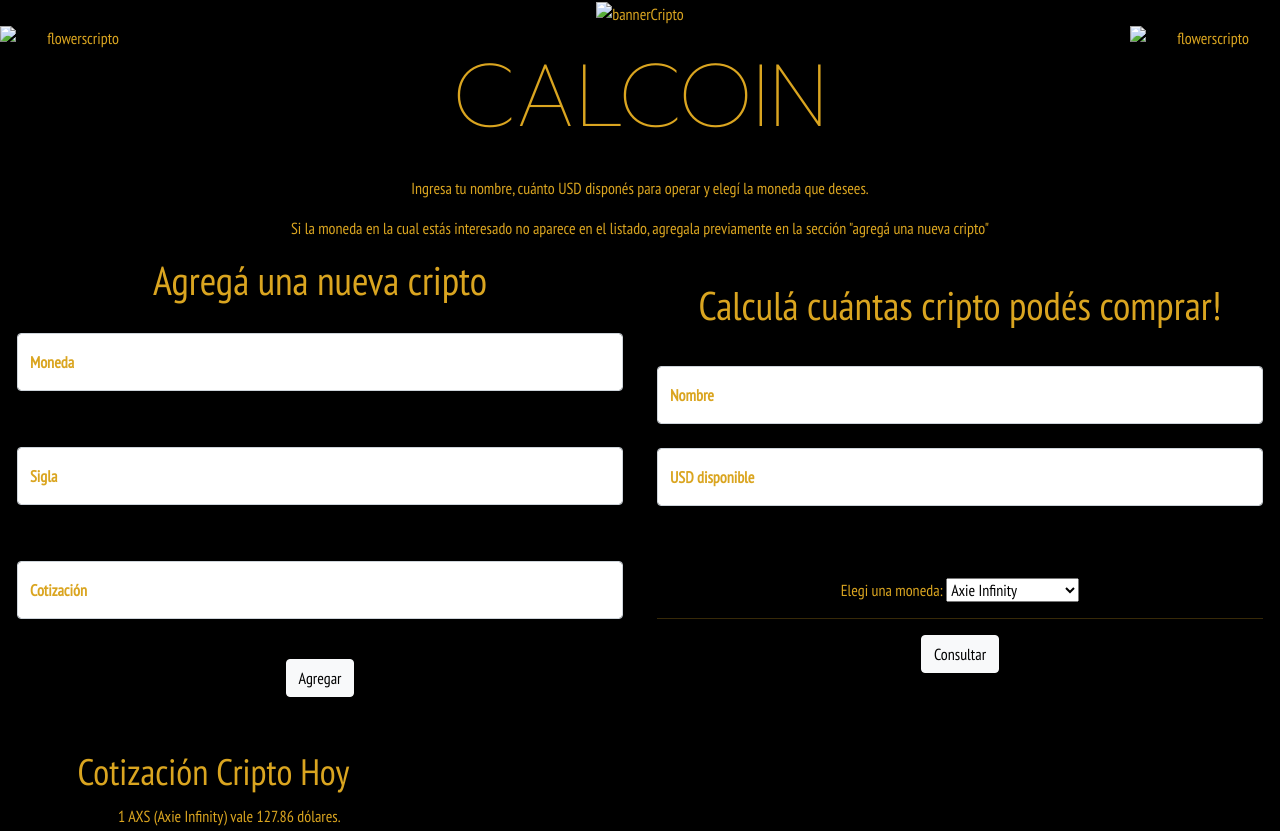
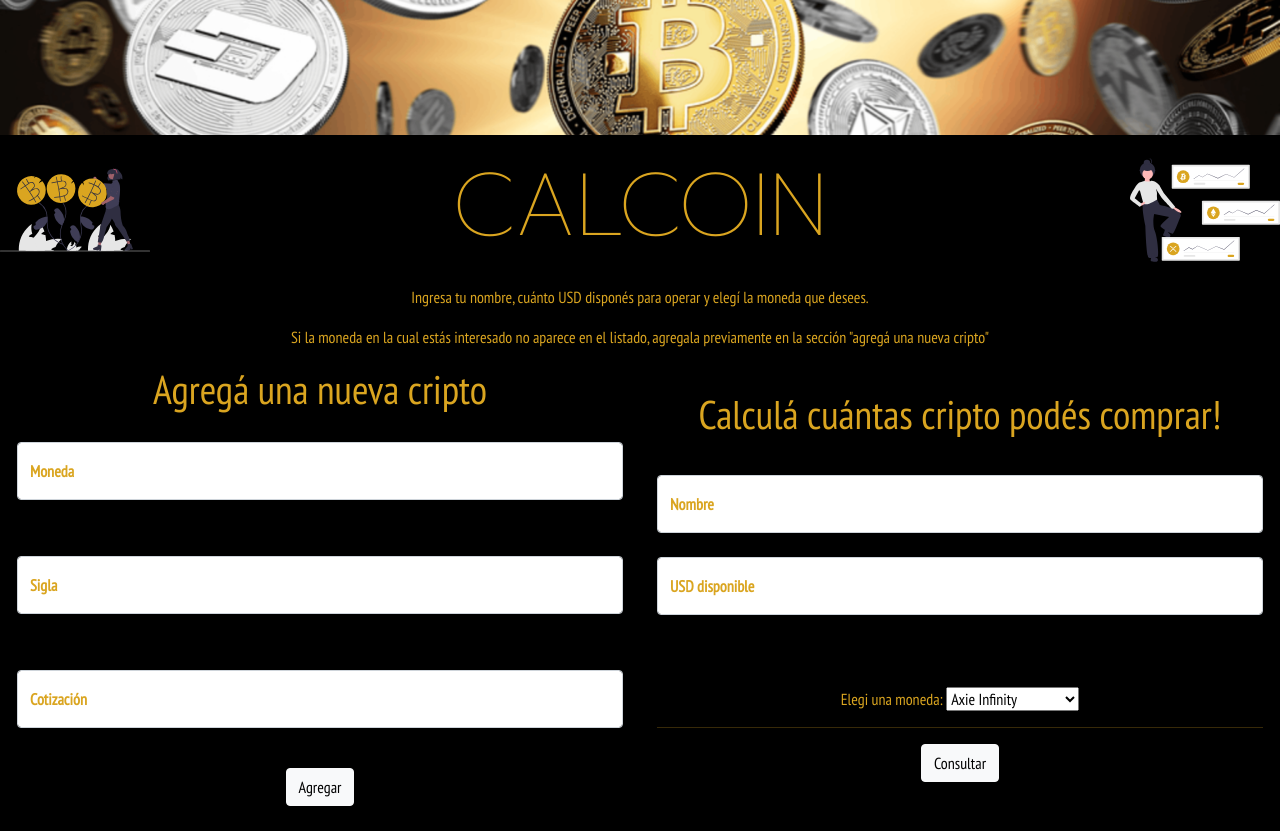
Before and after one commit to lotero1212/proyectoJS, a plain HTML site: page index.html in a window 1280 px wide. Shown: the top 831 px of the page. Drawn offline with nearby package versions, Linux system fonts and the light colour scheme; the site is published under a folder, as on GitHub Pages, so addresses that start at the root find nothing; no server answers.

Commit message:
corrección imagenes

```diff
--- a/index.html
+++ b/index.html
@@ -33,7 +33,7 @@
   </head>
   <header>
     <img
-      src="/img/bannerNew.png"
+      src="img/bannerNew.png"
       class="img-responsive"
       alt="bannerCripto"
       id="bannerCripto"
@@ -43,7 +43,7 @@
     <div class="row">
       <div class="col" id="mobile-display">
         <img
-          src="/img/undraw_crypto_flowers_re_dyqo.svg"
+          src="img/undraw_crypto_flowers_re_dyqo.svg"
           alt="flowerscripto"
           class="img-responsive"
           id="crypto-IMG1"
@@ -54,7 +54,7 @@
       </div>
       <div class="col" id="mobile-display">
         <img
-          src="/img/undraw_crypto_portfolio_2jy5.svg"
+          src="img/undraw_crypto_portfolio_2jy5.svg"
           alt="flowerscripto"
           class="img-responsive"
           id="crypto-IMG2"
@@ -216,7 +216,7 @@
 
   <footer>
     <img
-      src="/img/bannerNew.png"
+      src="img/bannerNew.png"
       class="img-responsive"
       alt="bannerCripto"
       id="bannerCripto"
```
